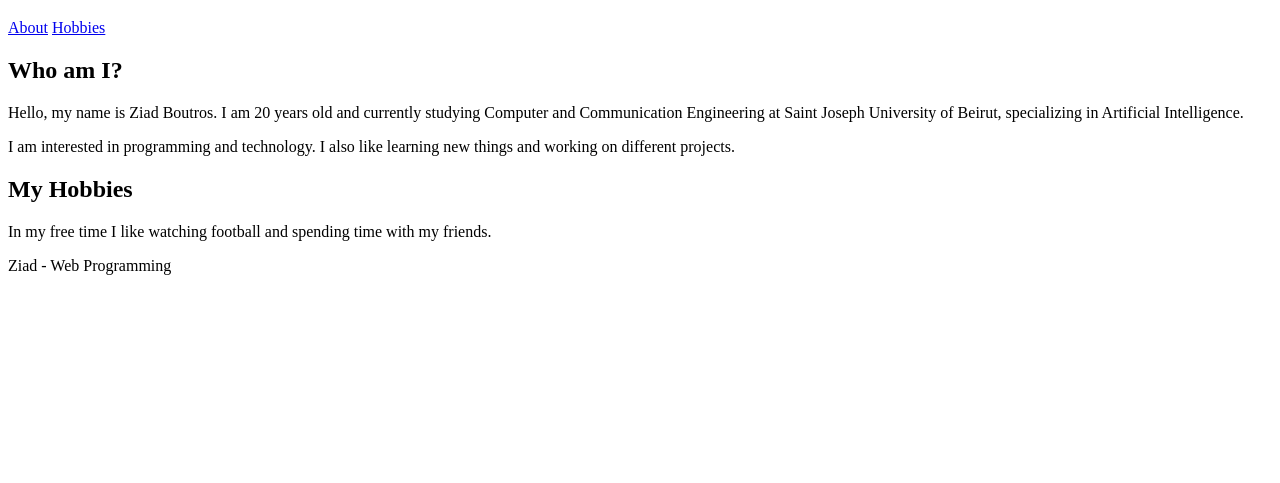
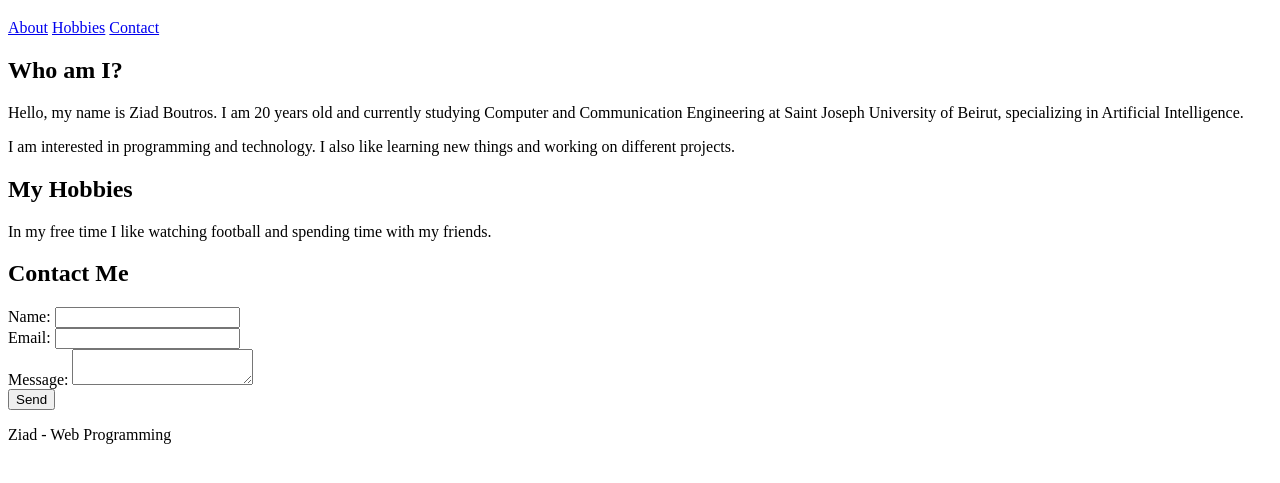
Before and after one commit to ziadboutros/Assignment, a plain HTML site: page devoir.html in a window 1280 px wide. Shown: the part 61-544 px from the top of the page. Drawn offline with Linux system fonts and the light colour scheme.

Commit message:
third commit

```diff
--- a/devoir.html
+++ b/devoir.html
@@ -13,6 +13,7 @@
         <nav>
             <a href="#about">About</a>
             <a href="#hobbies">Hobbies</a>
+            <a href="#contact">Contact</a>
         </nav>
     </header>
 
@@ -20,8 +21,11 @@
 
         <h2 id="about">Who am I?</h2>
 
+
         <p>
-           Hello, my name is Ziad Boutros. I am 20 years old and currently studying Computer and Communication Engineering at Saint Joseph University of Beirut, specializing in Artificial Intelligence.
+            Hello, my name is Ziad Boutros. I am 20 years old and currently
+            studying Computer and Communication Engineering at Saint Joseph
+            University of Beirut, specializing in Artificial Intelligence.
         </p>
 
         <p>
@@ -32,9 +36,32 @@
         <h2 id="hobbies">My Hobbies</h2>
 
         <p>
-            In my free time I like  watching football and spending
+            In my free time I like watching football and spending
             time with my friends.
         </p>
+
+        <h2 id="contact">Contact Me</h2>
+
+        <form>
+
+            <label for="name">Name:</label>
+            <input type="text" id="name" name="name" required>
+
+            <br>
+
+            <label for="email">Email:</label>
+            <input type="email" id="email" name="email" required>
+
+            <br>
+
+            <label for="message">Message:</label>
+            <textarea id="message" name="message" required></textarea>
+
+            <br>
+
+            <button type="submit">Send</button>
+
+        </form>
 
     </main>
 
```
